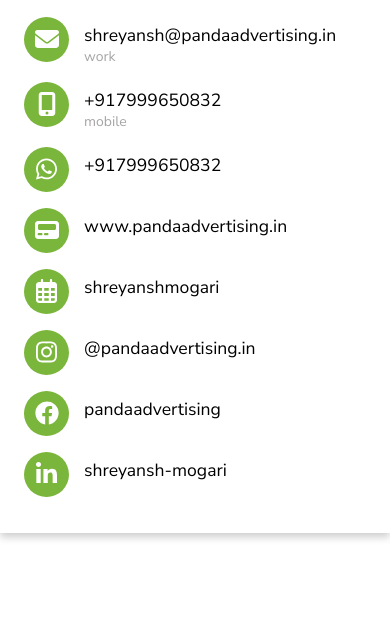
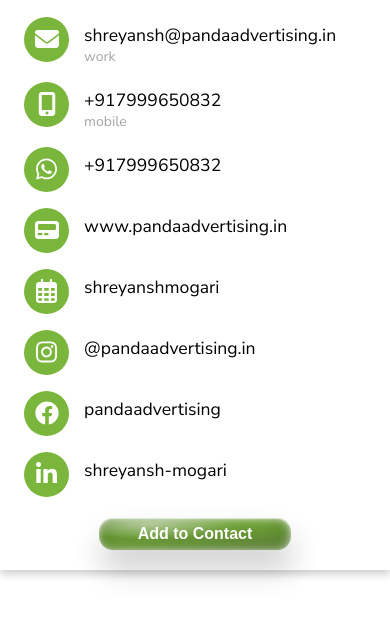
Before and after one commit to atandew/pandaadvprofiles, a plain HTML site: page e-buisness-card/e-business-card.html in a window 390 px wide. Shown: the part 101-720 px from the top of the page. Drawn offline with Linux system fonts and the light colour scheme.

Commit message:
made homepage responsive

```diff
--- a/e-buisness-card/e-business-card-style.css
+++ b/e-buisness-card/e-business-card-style.css
@@ -136,7 +136,7 @@ img {
 .details-container {
   padding-left: 1.5rem;
   font-family: "Nunito Sans";
-  padding-bottom: 20px;
+  padding-bottom: 5px;
 }
 
 .logo-container {
@@ -174,3 +174,40 @@ img {
 .m-t-6 {
   margin-top: 6px;
 }
+
+.button-91 {
+  width: 12em;
+  height: 2em;
+  color: #fff;
+  padding: 5px 25px;
+  background-color: #7bb63c;
+  background-image: radial-gradient(
+      93% 87% at 87% 89%,
+      rgba(74, 72, 72, 0.23) 0%,
+      transparent 86.18%
+    ),
+    radial-gradient(
+      66% 66% at 26% 20%,
+      rgba(255, 255, 255, 0.55) 0%,
+      rgba(255, 255, 255, 0) 69.79%,
+      rgba(255, 255, 255, 0) 100%
+    );
+  box-shadow: inset -3px -3px 9px rgba(255, 255, 255, 0.25),
+    inset 0px 3px 9px rgba(255, 255, 255, 0.3),
+    inset 0px 1px 1px rgba(255, 255, 255, 0.6),
+    inset 0px -8px 36px rgba(0, 0, 0, 0.3),
+    inset 0px 1px 5px rgba(255, 255, 255, 0.6), 2px 19px 31px rgba(0, 0, 0, 0.2);
+  border-radius: 14px;
+  font-weight: bold;
+  font-size: 16px;
+  border: 0;
+  user-select: none;
+  -webkit-user-select: none;
+  touch-action: manipulation;
+  cursor: pointer;
+}
+
+.add-to-contact{
+  text-align: center;
+  padding-bottom: 20px;
+}
--- a/e-buisness-card/e-business-card.html
+++ b/e-buisness-card/e-business-card.html
@@ -206,6 +206,9 @@
             </div>
           </div>
         </div>
+        <div class="add-to-contact">
+          <button class="button-91" role="button">Add to Contact</button>
+        </div>
       </div>
     </div>
   </body>
--- a/script.js
+++ b/script.js
@@ -13,6 +13,6 @@ document.addEventListener("DOMContentLoaded", () => {
       console.log("The countdown has ended!");
     });
 
-  var ver = document.getElementById("ver");
-  ver.innerHTML = flipdown.version;
+//   var ver = document.getElementById("ver");
+//   ver.innerHTML = flipdown.version;
 });
--- a/style.css
+++ b/style.css
@@ -1,4 +1,4 @@
-.logo-container {
+/* .logo-container {
   width: 100%;
   text-align: center;
   height: 48.7vh;
@@ -36,3 +36,93 @@ body,
     font-weight: 600;
     font-family: 'Roboto', sans-serif;
 }
+
+@media only screen and (max-width: 900px) {
+    .logo-container > img {
+        width: 100%;
+    }
+
+    .logo-container{
+        border: 1px solid black;
+    }
+} */
+
+/* Default styles for all screen sizes */
+body {
+    font-family: Arial, sans-serif;
+    margin: 0;
+    padding: 0;
+}
+
+.logo-container {
+    text-align: center;
+    padding: 20px;
+}
+
+img {
+    max-width: 100%;
+    height: auto;
+}
+
+.bottom-container {
+    text-align: center;
+    padding: 20px;
+    background-color: rgb(255, 211, 15);
+    height: 40.8vh;
+}
+
+.coming-soon-label {
+    font-size: 4em;
+    font-weight: bold;
+    color: #333;
+    padding-bottom: 1em;
+}
+
+.countdown {
+    font-family: 'Roboto', sans-serif;
+    width: fit-content;
+    margin: auto;
+}
+
+/* Media query for screens smaller than 768px (e.g., mobile phones) */
+@media (max-width: 768px) {
+    .coming-soon-label {
+        font-size: 3em;
+    }
+
+    .countdown {
+        margin-left: 6vw;
+    }
+
+    .logo-container{
+        min-height: 50vh;
+    }
+
+    .bottom-container{
+        min-height: 50vh;
+    }
+
+    img{
+        padding-top: 15vh;
+        width: 90%;
+        padding-left: 1em;
+    }
+
+
+}
+
+/* Media query for screens larger than 768px but smaller than 1200px (e.g., tablets) */
+/* @media (min-width: 769px) and (max-width: 1199px) {
+    .coming-soon-label {
+        font-size: 28px;
+    }
+} */
+
+/* Media query for screens larger than 1200px (e.g., desktops) */
+/* @media (min-width: 1200px) {
+    .coming-soon-label {
+        font-size: 32px;
+    }
+} */
+
+/* Add any additional styling you need for different screen sizes */
```
